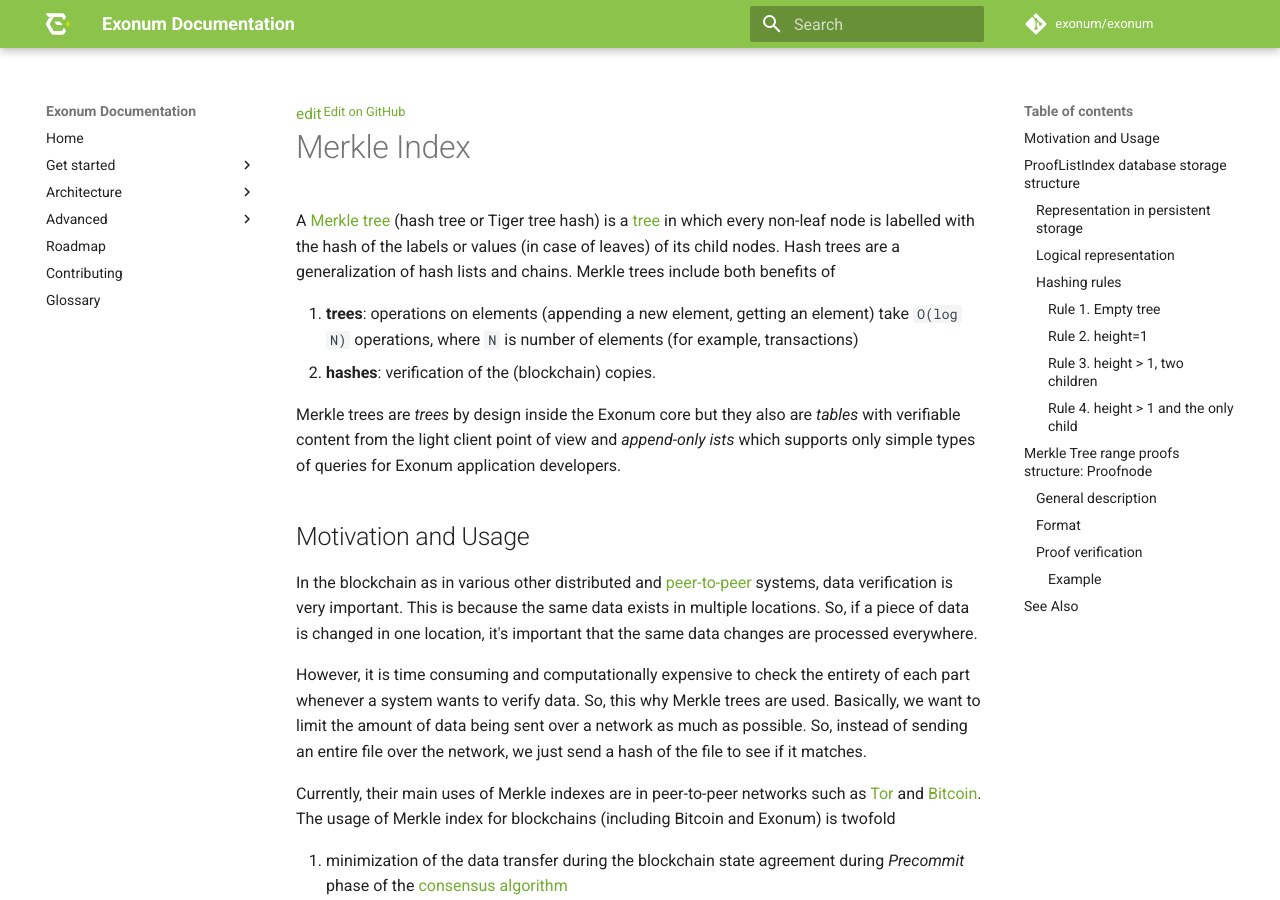
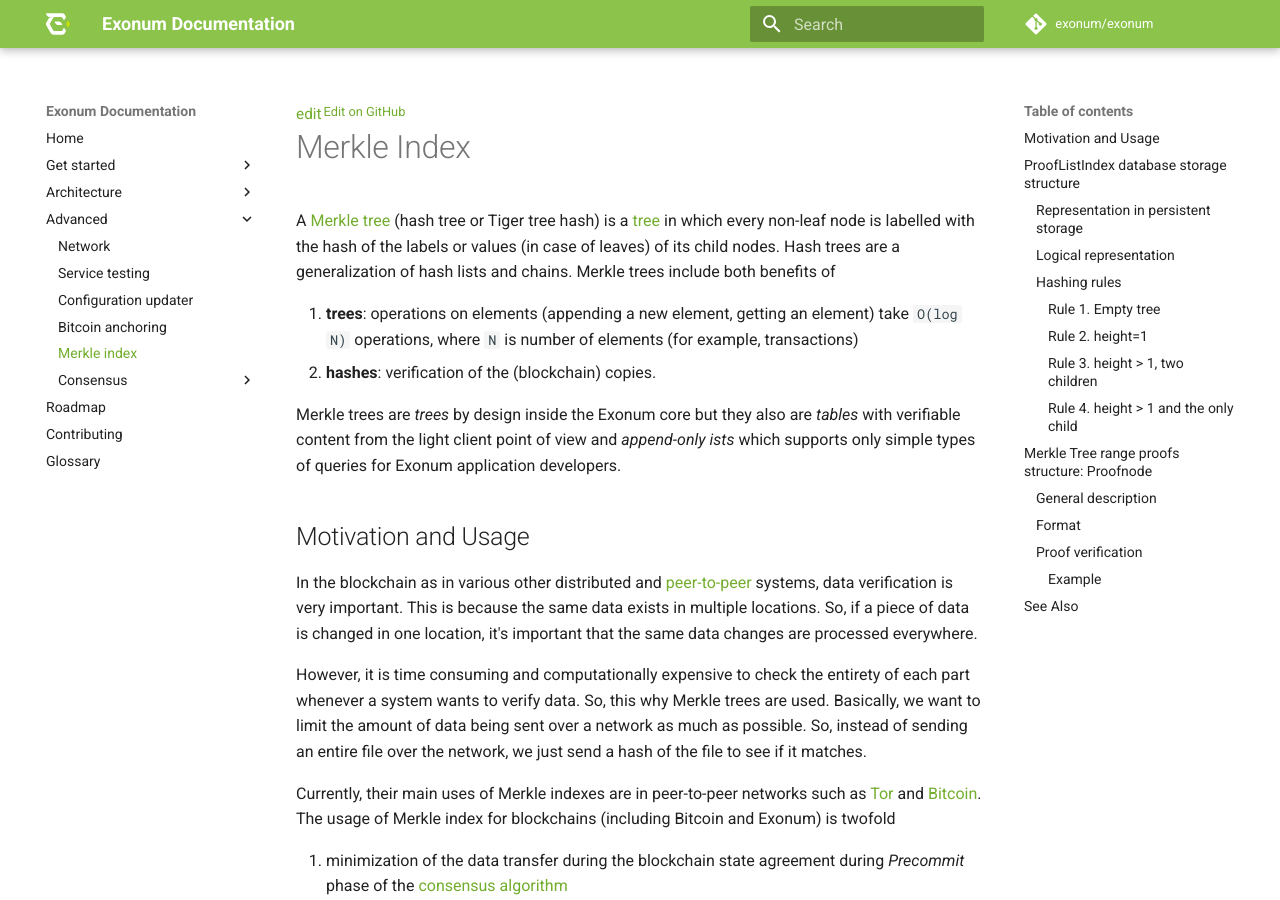
Before and after one commit to exonum/exonum-doc, an MkDocs documentation site: the page built from src/advanced/merkle-index.md, in a window 1280 px wide and 900 px high. Built offline with MkDocs 1.6.1 and Material for MkDocs 9.7.7, drawn with Linux system fonts in a browser that asks for light colours; comment, search, counter and statistics services are not loaded; old or Windows-style settings are respelled for this version of MkDocs.

Commit message:
add merkle-index to docs

```diff
--- a/mkdocs.yml
+++ b/mkdocs.yml
@@ -73,6 +73,7 @@ pages:
     - 'Configuration updater': 'advanced/configuration-updater.md'
     # Anchoring service documentation
     - 'Bitcoin anchoring': 'advanced/bitcoin-anchoring.md'
+    - 'Merkle index': 'advanced/merkle-index.md'
     - 'Consensus':
       # Consensus specification
       - 'Consensus specification': 'advanced/consensus/specification.md'
```
